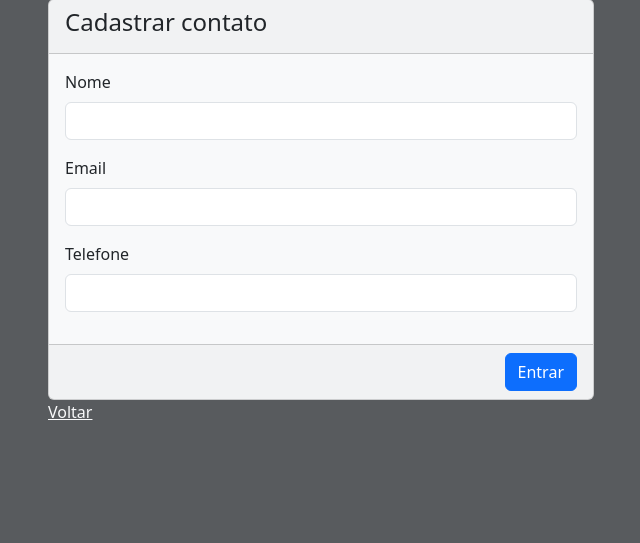
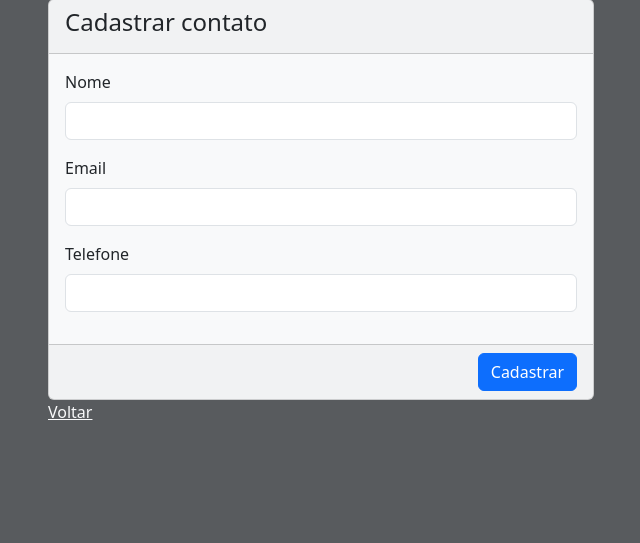
Before and after one commit to HerikCosmo/agenda-ai, a PHP site: page /create.php in a window 1280 px wide. Shown: the part 49-592 px from the top of the page, without its empty margins (319-959 px from the left). Run offline with PHP 8.4, Linux system fonts and the light colour scheme; some libraries are stand-ins or nearby versions.

Commit message:
ajustando informacoes

```diff
--- a/view/agenda/create.php
+++ b/view/agenda/create.php
@@ -26,7 +26,7 @@
                         </form>
                     </div>
                     <div class="card-footer d-flex justify-content-end">
-                        <button type="submit" form="formCadastroAgenda" class="btn btn-primary">Entrar</button>
+                        <button type="submit" form="formCadastroAgenda" class="btn btn-primary">Cadastrar</button>
                     </div>
                 </div>
                 <p class="text-light"><a href="/" class="link-light">Voltar</a></p>
--- a/view/agenda/edit.php
+++ b/view/agenda/edit.php
@@ -40,7 +40,7 @@ editar
                         </form>
                     </div>
                     <div class="card-footer d-flex justify-content-end">
-                        <button type="submit" form="formCadastroAgenda" class="btn btn-primary">Entrar</button>
+                        <button type="submit" form="formCadastroAgenda" class="btn btn-primary">Editar</button>
                     </div>
                 </div>
                 <p class="text-light"><a href="/" class="link-light">Voltar</a></p>
```
